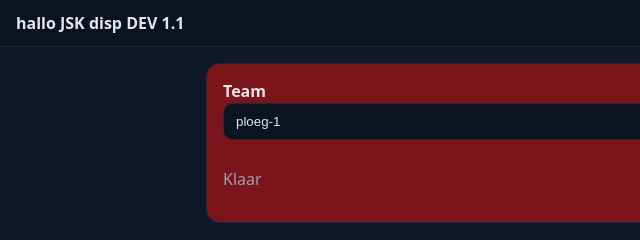
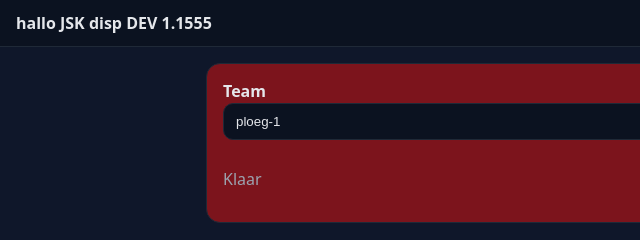
Before and after one commit to cooremansjeroen-dev/dispatch, a website built with Vite: page index.html in a window 1280 px wide. Shown: the top 240 px of the page, 0-640 px from the left. Built offline with nearby package versions, Linux system fonts and the light colour scheme; some packages are replaced by stand-ins of ours; what @capacitor/core would draw is missing.

Commit message:
Update index.html

```diff
--- a/index.html
+++ b/index.html
@@ -25,7 +25,7 @@
   </head>
   <body>
     <header>
-      <div><strong>hallo JSK disp DEV 1.1</strong></div>
+      <div><strong>hallo JSK disp DEV 1.1555</strong></div>
       <nav>
         <a href="#track" id="nav-track" class="active">Tracking</a>
         <a href="#map" id="nav-map">Kaart</a>
```
